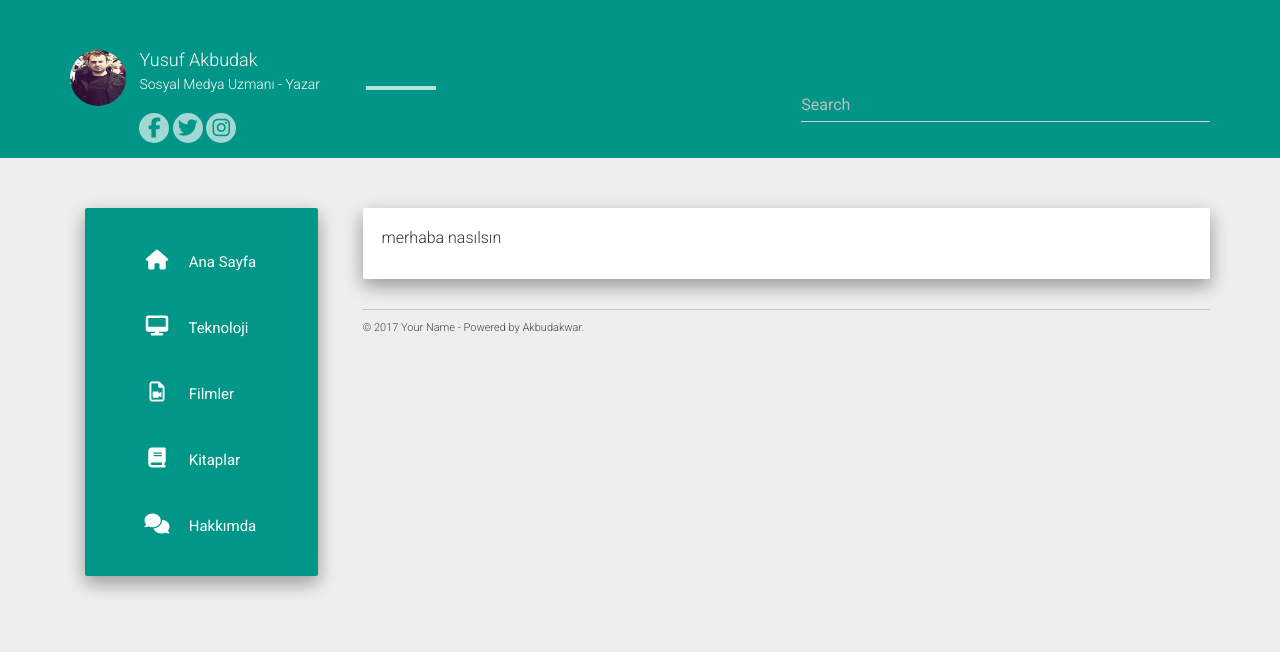
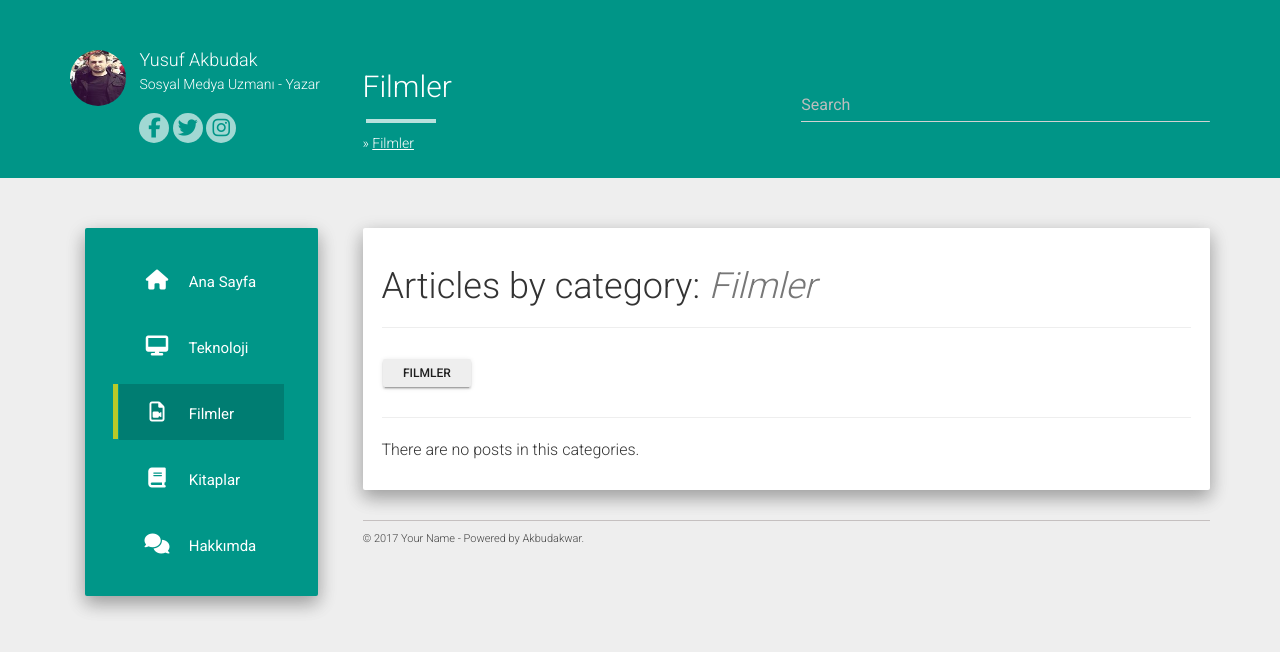
Before and after one commit to yusufakbudak/yusufakbudak.github.io, a Jekyll site: the page built from category/Filmler/2.md, in a window 1280 px wide. Shown: the top 652 px of the page. Built offline with Jekyll 4.4.1, drawn with Linux system fonts in a browser that asks for light colours; nearby versions of some CDN libraries; our own code applies the rules of GitHub Pages for plain Markdown files.

Commit message:
Update 2.md

```diff
--- a/category/Filmler/2.md
+++ b/category/Filmler/2.md
@@ -1 +1,14 @@
+---
+layout: posts_by_category
+categories: Filmler
+title: Filmler
+permalink: /category/Filmler
+---
+
+
+
+
+
+
+
 merhaba nasılsın
```
